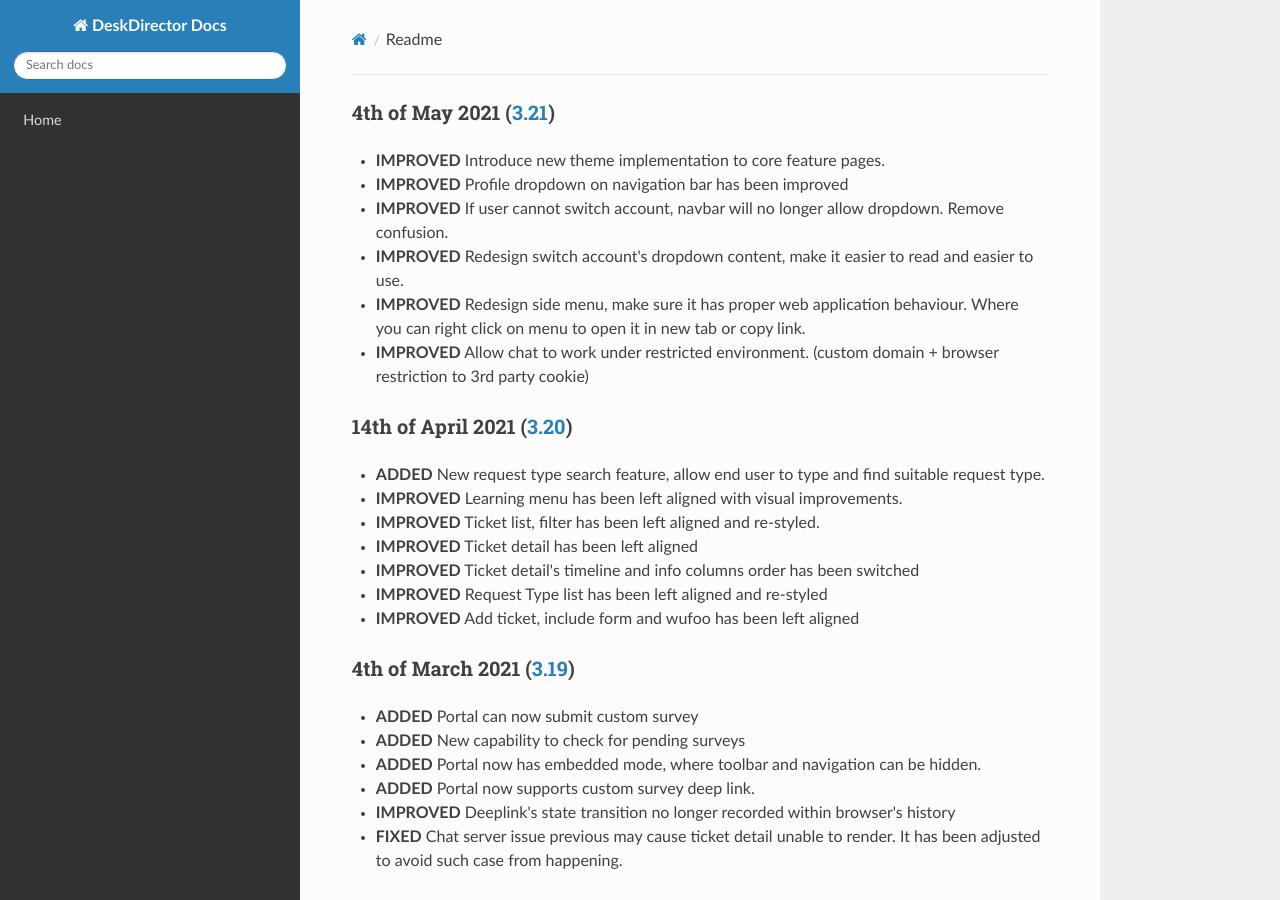
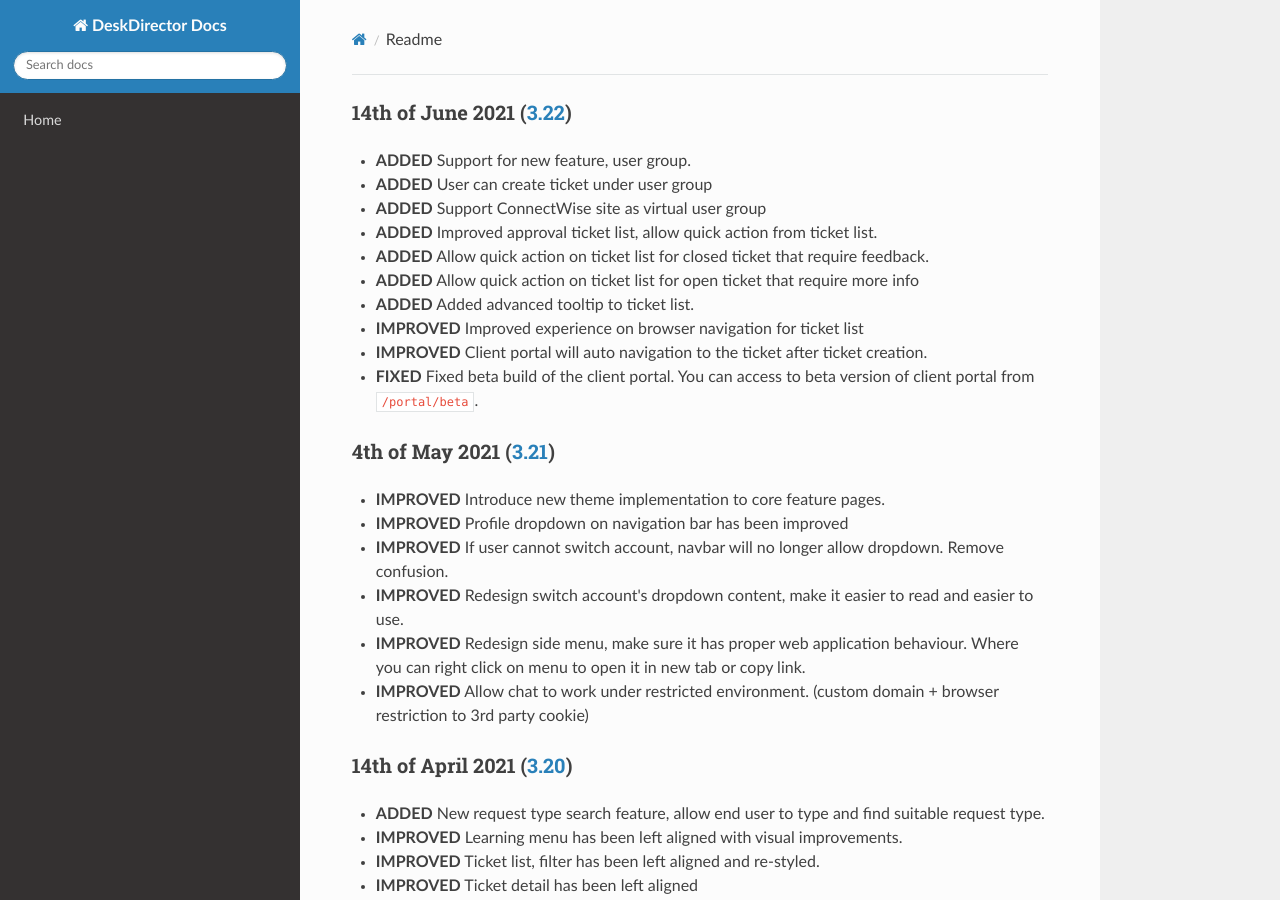
Before and after one commit to DeskDirector/docs, an MkDocs documentation site: the page built from docs/_release/portal/readme.md, in a window 1280 px wide and 900 px high. Built offline with MkDocs 1.6.1, drawn with Linux system fonts in a browser that asks for light colours; nearby versions of some CDN libraries; old or Windows-style settings are respelled for this version of MkDocs.

Commit message:
Update readme.md

```diff
--- a/docs/_release/portal/readme.md
+++ b/docs/_release/portal/readme.md
@@ -1,3 +1,15 @@
+### 14th of June 2021 ([3.22](v3.22))
+- **ADDED** Support for new feature, user group.
+- **ADDED** User can create ticket under user group
+- **ADDED** Support ConnectWise site as virtual user group
+- **ADDED** Improved approval ticket list, allow quick action from ticket list.
+- **ADDED** Allow quick action on ticket list for closed ticket that require feedback.
+- **ADDED** Allow quick action on ticket list for open ticket that require more info
+- **ADDED** Added advanced tooltip to ticket list.
+- **IMPROVED** Improved experience on browser navigation for ticket list
+- **IMPROVED** Client portal will auto navigation to the ticket after ticket creation.
+- **FIXED** Fixed beta build of the client portal. You can access to beta version of client portal from `/portal/beta`.
+
 ### 4th of May 2021 ([3.21](v3.21))
 - **IMPROVED** Introduce new theme implementation to core feature pages.
 - **IMPROVED** Profile dropdown on navigation bar has been improved
```
